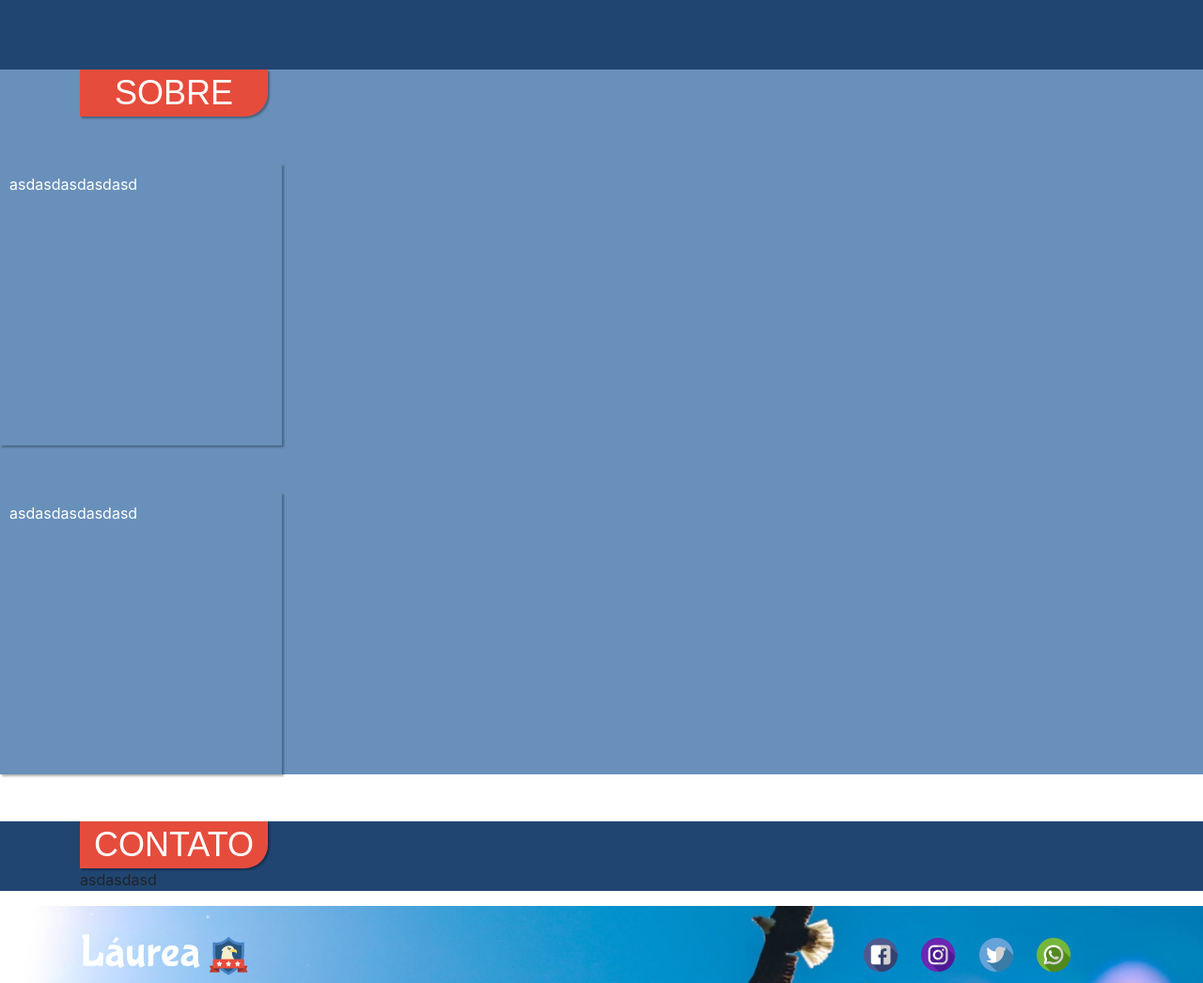
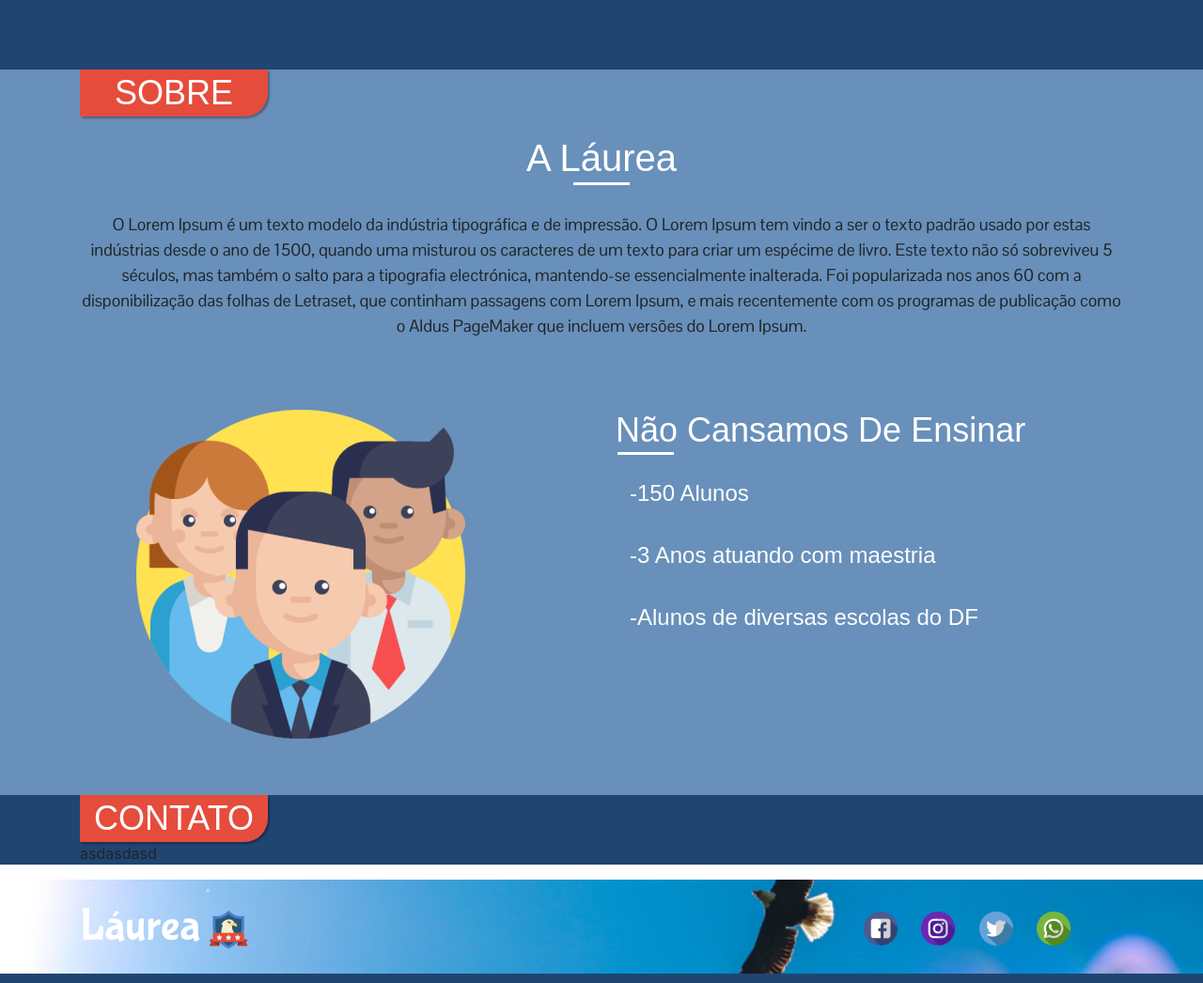
Before and after one commit to markeonbr/laurea, a plain HTML site: page index.html in a window 1280 px wide. Shown: the part 2100-3146 px from the top of the page at 94% size. Drawn offline with Linux system fonts and the light colour scheme; a web font is replaced by a local one.

Commit message:
Adicionando o conteudo sobre a empresa

```diff
--- a/assets/css/estilo_geral.css
+++ b/assets/css/estilo_geral.css
@@ -102,7 +102,7 @@ nav ul li a:hover{
   color:#105aa2;
   font-size: 36px;
 }
-.conteudo_inicio h1:before,h1:after{
+.conteudo_inicio h1:before,.conteudo_inicio h1:after{
   content: "";
   display: block;
   width: 300px;
@@ -201,6 +201,7 @@ font-family: 'Port Lligat Sans', sans-serif;
   background-color: #FFC469;
   border-radius: 10px;
   height: 300px;
+  box-shadow: 2px 2px 2px rgba(0, 0, 0, .2);
 }
 .widget_body p{
   padding: 0px 20px;
@@ -209,12 +210,60 @@ font-family: 'Port Lligat Sans', sans-serif;
   background-color: #7DB0D7;
 }
 
-
+/*font-family: 'Port Lligat Sans', sans-serif;
+font-family: 'Bubblegum Sans', cursive;
+font-family: 'Pontano Sans', sans-serif;*/
 
 /* SOBRE */
 #sobre{
   background-color: #6890BA;
+  font-family: 'Port Lligat Sans', sans-serif;
 }
+.sobre_titulo{
+  text-align: center;
+  font-size: 36px;
+  color: #FFF;
+  padding: 20px ;
+}
+.sobre_titulo h1:after{
+  content: "";
+  display: block;
+  width: 60px;
+  height: 3px;
+  background: #FFF;
+  margin: 2px auto;
+}
+.sobre_texto{
+  text-align: center;
+  font-family: 'Pontano Sans', sans-serif;
+  font-size: 18px;
+}
+#sobre .container .row{
+  padding: 60px;
+}
+#sobre .container .row .col h1{
+
+  font-size: 36px;
+  color: #FFF;
+
+}
+#sobre .container .row .col h1::after{
+  content: "";
+  display: block;
+  width: 60px;
+  height: 3px;
+  background: #FFF;
+  margin: 2px ;
+}
+#sobre .container .row .col ul{
+  color: #FFF;
+}
+#sobre .container .row .col ul li{
+  padding: 15px;
+  font-size: 24px;
+}
+
+
 /* CONTATO */
 #contato{
   background-color: #204571;
--- a/index.html
+++ b/index.html
@@ -102,10 +102,7 @@
                       </div>
                 </div>
               </div>
-
-
               </div>
-
             </section>
             <section id="materias" class="container-fluid m-p" data-anime="600">
             <div class="container">
@@ -186,10 +183,32 @@
                     <div class="container">
                           <div class="tag ">SOBRE</div>
                     </div>
-
-                              <div class="card_produto">asdasdasdasdasd</div>
-
-                              <div class="card_produto">asdasdasdasdasd</div>
+                    <div class="sobre_titulo">
+                        <h1>A Láurea</h1>
+                    </div>
+                    <div class="sobre_texto container">
+                        <p>O Lorem Ipsum é um texto modelo da indústria tipográfica e de impressão.
+                            O Lorem Ipsum tem vindo a ser o texto padrão usado por estas indústrias desde o ano de 1500,
+                             quando uma misturou os caracteres de um texto para criar um espécime de livro.
+                             Este texto não só sobreviveu 5 séculos, mas também o salto para a tipografia electrónica,
+                             mantendo-se essencialmente inalterada. Foi popularizada nos anos 60 com a disponibilização
+                             das folhas de Letraset, que continham passagens com Lorem Ipsum, e mais recentemente com os
+                             programas de publicação como o Aldus PageMaker que incluem versões do Lorem Ipsum.
+                        </p>
+                    </div>
+                    <div class="container">
+                        <div class="row ">
+                            <div class="col"><img src="assets/img/sobre/criancas.png" alt="Criancas"></div>
+                            <div class="col">
+                                <h1>Não Cansamos De Ensinar</h1>
+                                <ul>
+                                    <li>-150 Alunos </li>
+                                    <li>-3 Anos atuando com maestria</li>
+                                    <li>-Alunos de diversas escolas do DF</li>
+                                </ul>
+                            </div>
+                        </div>
+                    </div>
 
 
             </section>
```
